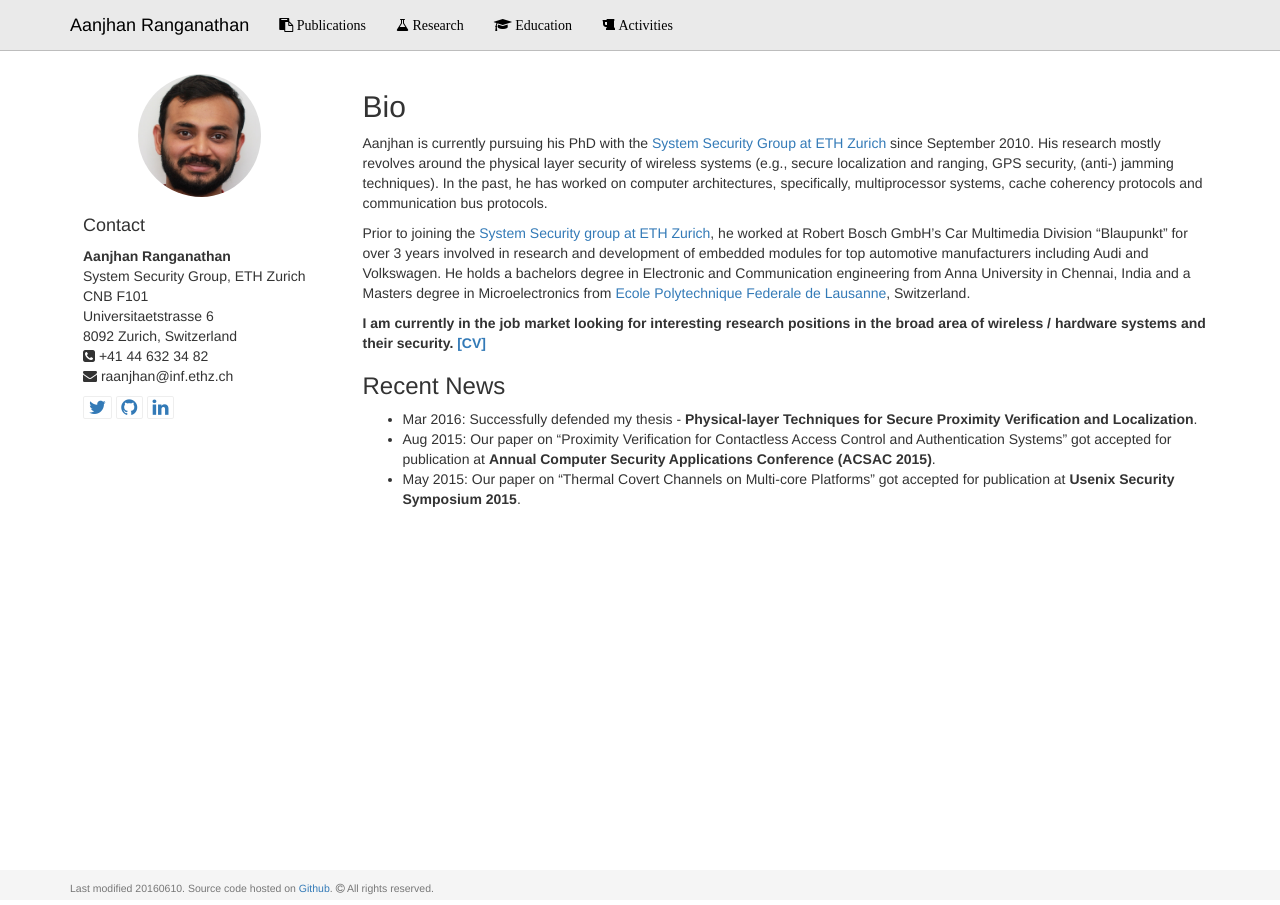
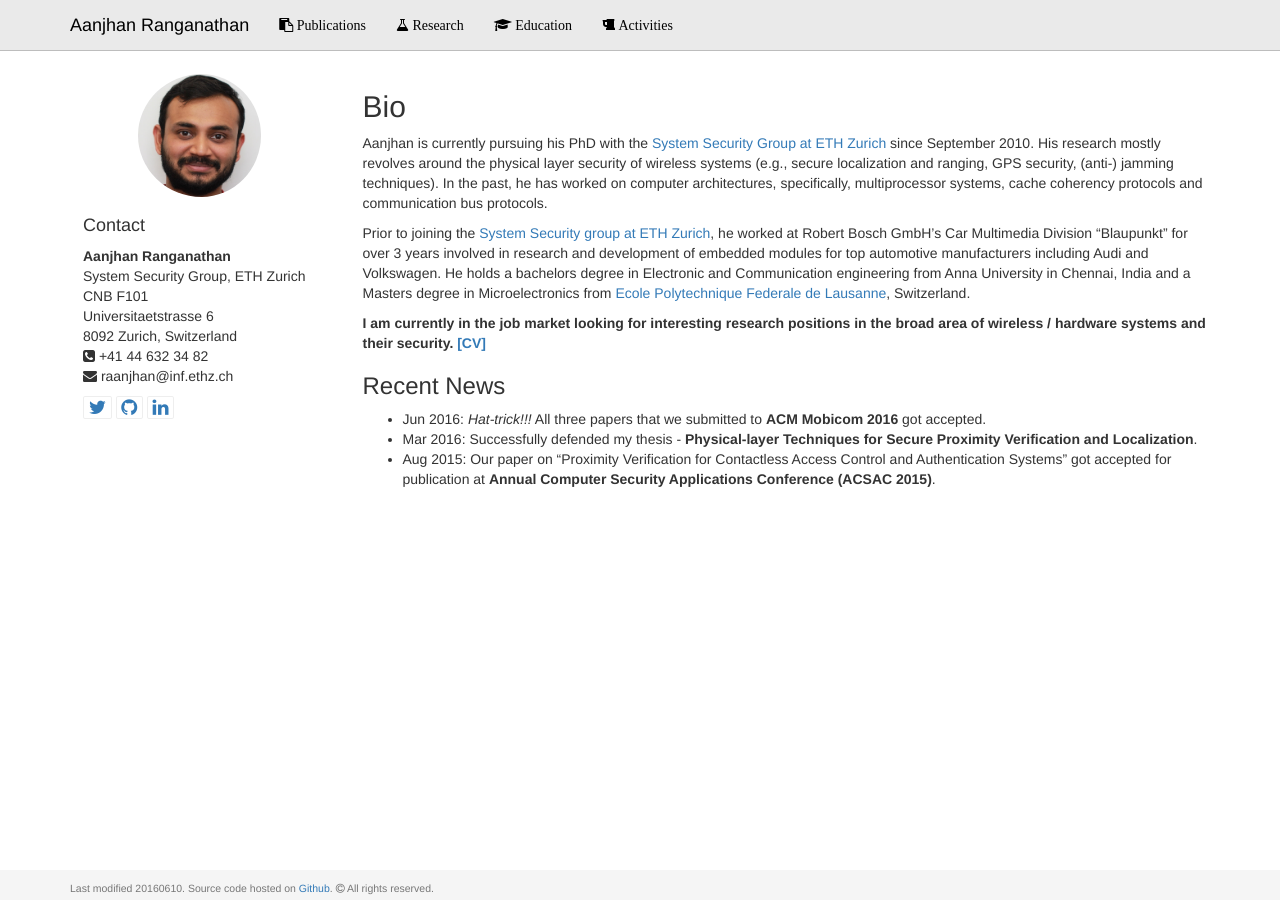
Before and after one commit to aanjhan/mywebsite, a Jekyll site: the page built from index.md, in a window 1280 px wide. Built offline with Jekyll 4.4.1, drawn with Linux system fonts in a browser that asks for light colours; Markdown is read by kramdown in place of the engine named in the settings.

Commit message:
updated my publications

```diff
--- a/index.md
+++ b/index.md
@@ -11,10 +11,9 @@ Prior to joining the [System Security group at ETH Zurich], he worked at Robert
 **I am currently in the job market looking for interesting research positions in the broad area of wireless / hardware systems and their security. <a href="assets/cv_aanjhan.pdf">[CV]</a>**
 
 ### Recent News
+* Jun 2016: *Hat-trick!!!* All three papers that we submitted to **ACM Mobicom 2016** got accepted.
 * Mar 2016: Successfully defended my thesis - **Physical-layer Techniques for Secure Proximity Verification and Localization**.
 * Aug 2015: Our paper on "Proximity Verification for Contactless Access Control and Authentication Systems" got accepted for publication at **Annual Computer Security Applications Conference (ACSAC 2015)**.
-* May 2015: Our paper on "Thermal Covert Channels on Multi-core Platforms" got accepted for publication at **Usenix Security Symposium 2015**.
-
 
 [System Security group at ETH Zurich]:http://www.syssec.ethz.ch
 [Ecole Polytechnique Federale de Lausanne]:http://epfl.ch
```
Also changed, not shown: 1 other file.
